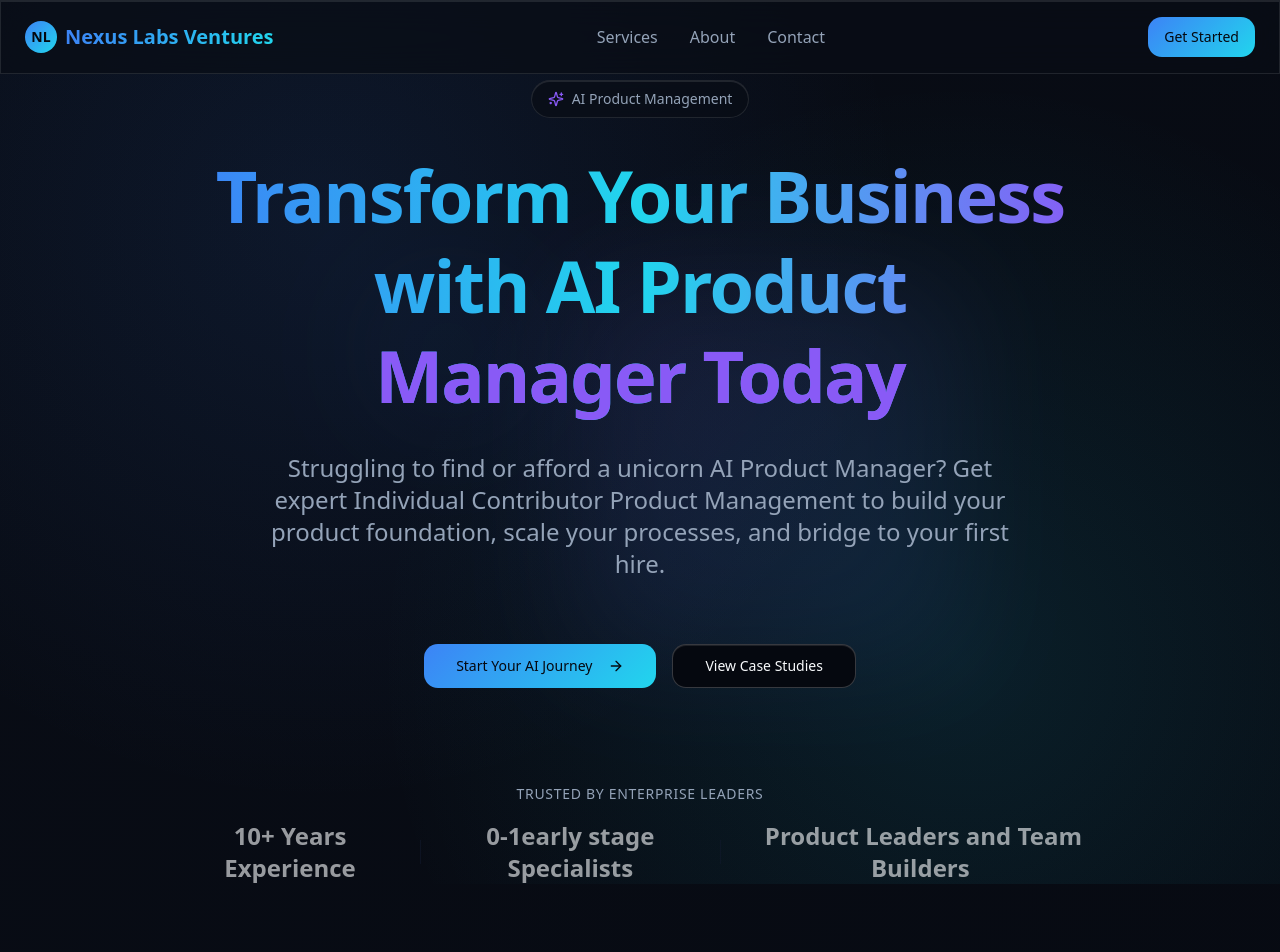
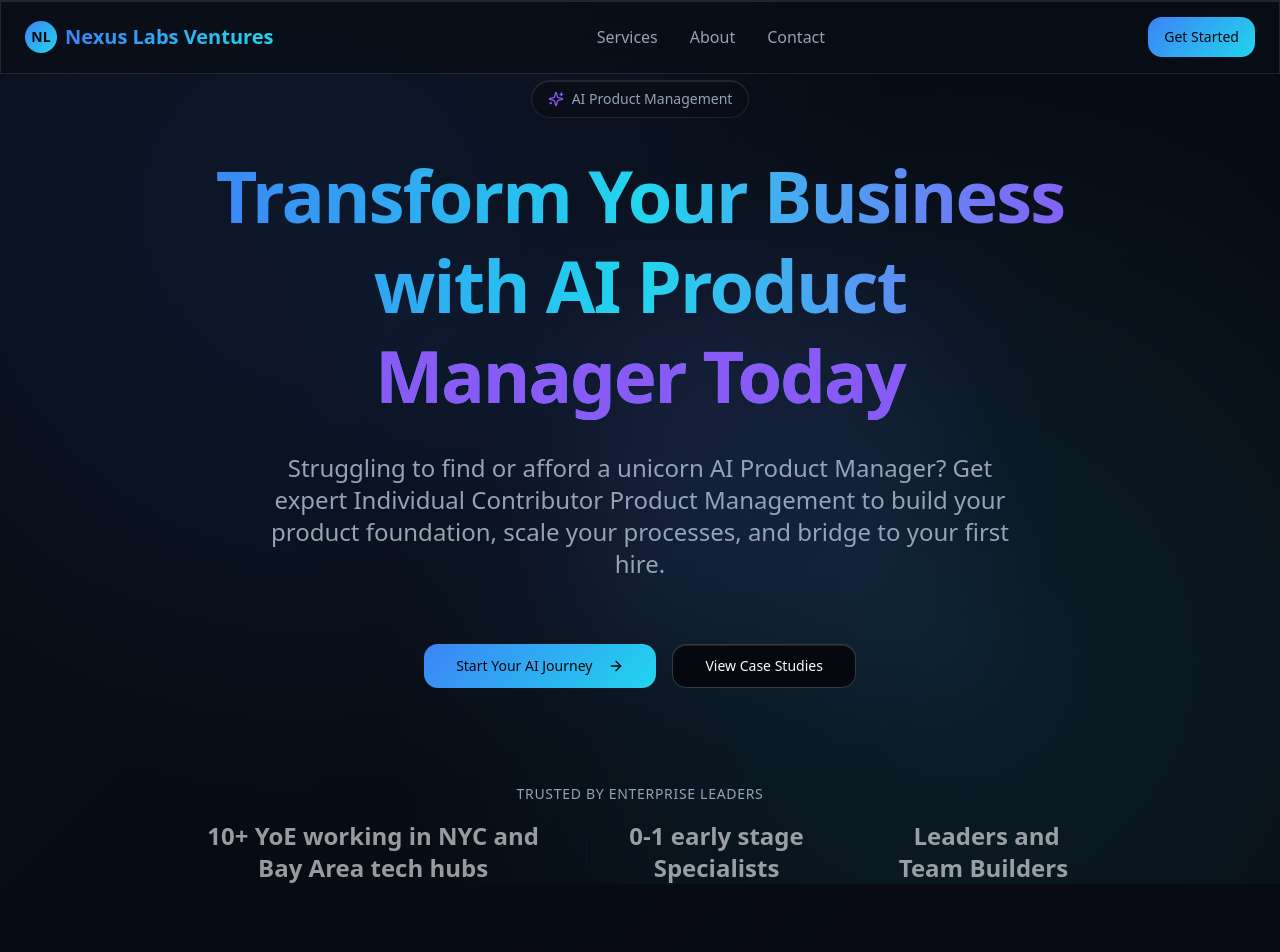
Before and after one commit to Shaggyshak/nexus-labs-ventures-website, a React (Vite) app: page / in a window 1280 px wide. Shown: the top 952 px of the page. Built offline with nearby package versions, Linux system fonts and the light colour scheme.

Commit message:
Visual edit in Lovable

```diff
--- a/src/components/HeroSection.tsx
+++ b/src/components/HeroSection.tsx
@@ -44,11 +44,11 @@ const HeroSection = () => {
               Trusted by Enterprise Leaders
             </p>
             <div className="flex items-center justify-center space-x-8 opacity-60">
-              <div className="text-2xl font-bold">10+ Years Experience</div>
+              <div className="text-2xl font-bold">10+ YoE working in NYC and Bay Area tech hubs</div>
               <div className="w-px h-6 bg-border"></div>
-              <div className="text-2xl font-bold">0-1early stage Specialists</div>
+              <div className="text-2xl font-bold">0-1 early stage Specialists</div>
               <div className="w-px h-6 bg-border"></div>
-              <div className="text-2xl font-bold"> Product Leaders and Team Builders</div>
+              <div className="text-2xl font-bold"> Leaders and Team Builders</div>
             </div>
           </div>
         </div>
```
